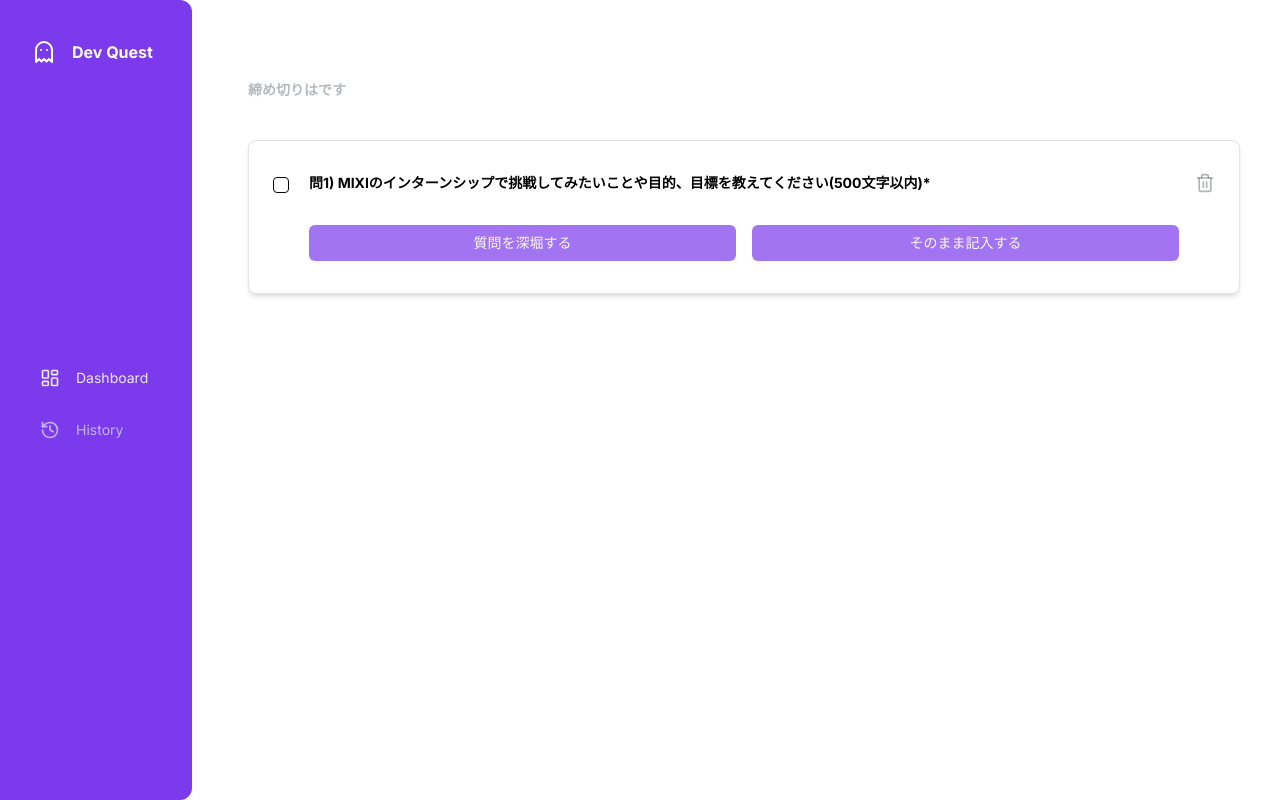
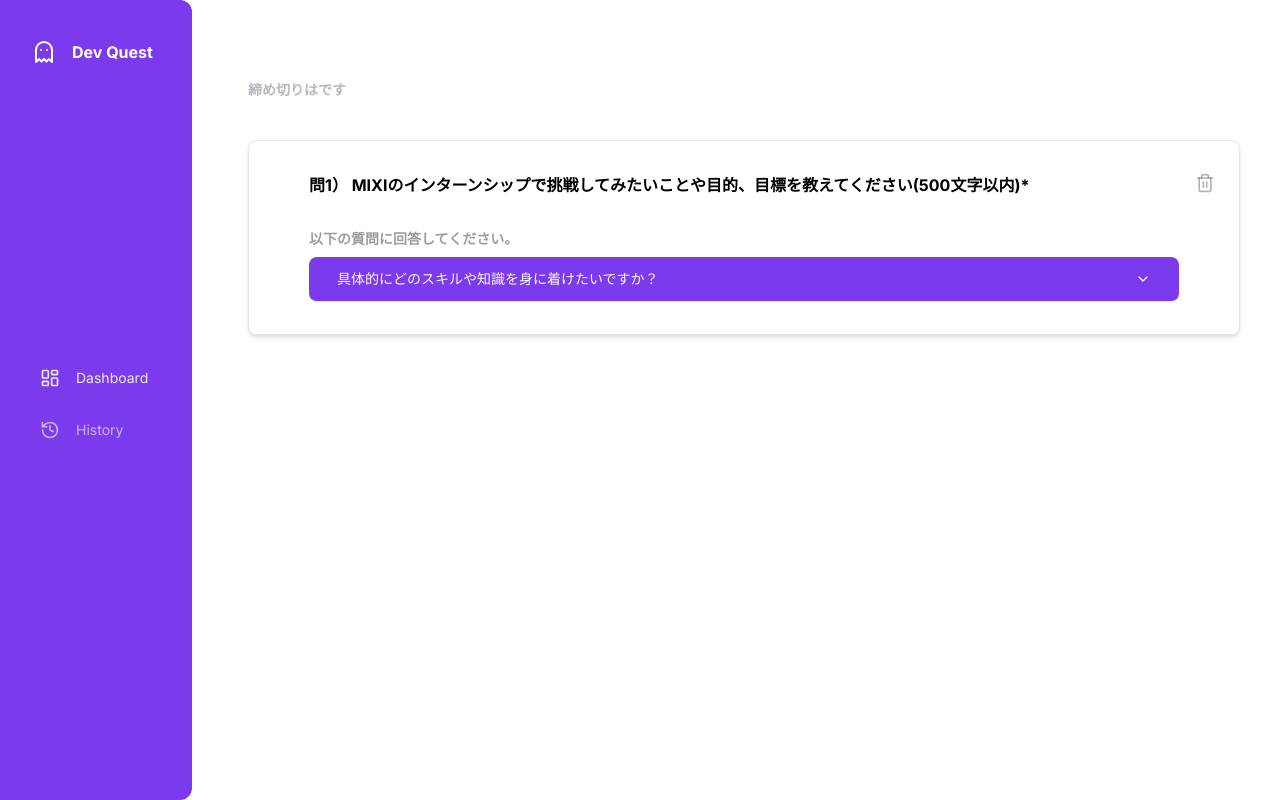
Before and after one commit to SomaTakata/dev-quest-nova, a Next.js app: page /dashboard/1 in a window 1280 px wide. Built offline with nearby package versions, Linux system fonts and the light colour scheme; no server answers.

Commit message:
accordion機能をpageに追加

```diff
--- a/app/(dashboard)/dashboard/[id]/page.tsx
+++ b/app/(dashboard)/dashboard/[id]/page.tsx
@@ -11,6 +11,14 @@ import { LoaderCircle, Trash2 } from "lucide-react";
 import { Button } from "@/components/ui/button";
 import { Input } from "@/components/ui/input";
 import { Textarea } from "@/components/ui/textarea";
+import {
+  Accordion,
+  AccordionContent,
+  AccordionItem,
+  AccordionTrigger,
+} from "@/components/ui/accordion";
+import { cn } from "@/lib/utils";
+import { Separator } from "@/components/ui/separator";
 interface ProjectItem {
   id: string;
   companyName: string;
@@ -22,7 +30,7 @@ const page = () => {
   const [values, setValues] = useState<ProjectItem[]>([]);
   const { value, setValue } = useContext(DataContext);
   const [isLoading, setIsLoading] = useState(false);
-  const [questionAI, setQuestionAI] = useState(false);
+  const [questionAI, setQuestionAI] = useState(true);
   const [questionOwn, setQuestionOwn] = useState(false);
   console.log(value);
   useEffect(() => {
@@ -56,9 +64,8 @@ const page = () => {
             </p> */}
             <div className="w-full relative flex flex-col p-8 rounded-lg border border-card-foreground/10 bg-card  shadow-md">
               <div className="">
-                <Checkbox className="border-foreground absolute w-4 h-4 left-6 top-9" />
-                <div className="w-full px-7 text-sm font-bold">
-                  問1)
+                <div className="w-full px-7 font-bold">
+                  問1）
                   MIXIのインターンシップで挑戦してみたいことや目的、目標を教えてください(500文字以内)*
                 </div>
                 <Trash2
@@ -69,7 +76,7 @@ const page = () => {
               <div className="px-7">
                 <div className="h-8 w-full" />
                 {!questionAI && !questionOwn && (
-                  <div className="gap-4 flex justify-between">
+                  <div className=" flex justify-between">
                     <Button
                       size="sm"
                       className={`bg-primary/70 gap-3 ${isLoading ? "w-full" : "w-1/2"}`}
@@ -98,7 +105,55 @@ const page = () => {
                     )}
                   </div>
                 )}
-                {questionAI && <div>AIを深堀する</div>}
+                {questionAI && (
+                  <div>
+                    <p className="text-foreground/40 text-sm font-bold mb-2">
+                      以下の質問に回答してください。
+                    </p>
+                    <Accordion type="multiple">
+                      <AccordionItem
+                        value="item-1"
+                        className={cn(
+                          "bg-primary text-primary-foreground transition-color duration-200 hover:opacity-100 py-1 font-bold px-7 rounded-lg mt-1",
+                        )}
+                      >
+                        <AccordionTrigger className="font-medium text-sm">
+                          具体的にどのスキルや知識を身に着けたいですか？
+                        </AccordionTrigger>
+                        <AccordionContent>
+                          <div className="mt-1">
+                            <Textarea
+                              className="p-2 text-muted-foreground text-sm font-semibold"
+                              placeholder="回答を記入してください"
+                              disabled
+                              value="ありがとう"
+                            />
+                          </div>
+                          <Separator className="mt-6 " />
+                          <p className="font-medium my-3 ">
+                            {" "}
+                            具体的にどのスキルや知識を身に着けたいですか？
+                          </p>
+                          <div className="mt-2">
+                            <Textarea
+                              className="p-2 text-muted-foreground text-sm font-semibold"
+                              placeholder="回答を記入してください"
+                            />
+
+                            <div className="flex justify-end mt-3">
+                              <Button
+                                size="xs"
+                                className="w-36 font-bold text-xs text-secondary border border-primary-foreground"
+                              >
+                                質問を深掘る
+                              </Button>
+                            </div>
+                          </div>
+                        </AccordionContent>
+                      </AccordionItem>
+                    </Accordion>
+                  </div>
+                )}
                 {questionOwn && (
                   <Textarea
                     placeholder="入力をしてください。"
```
